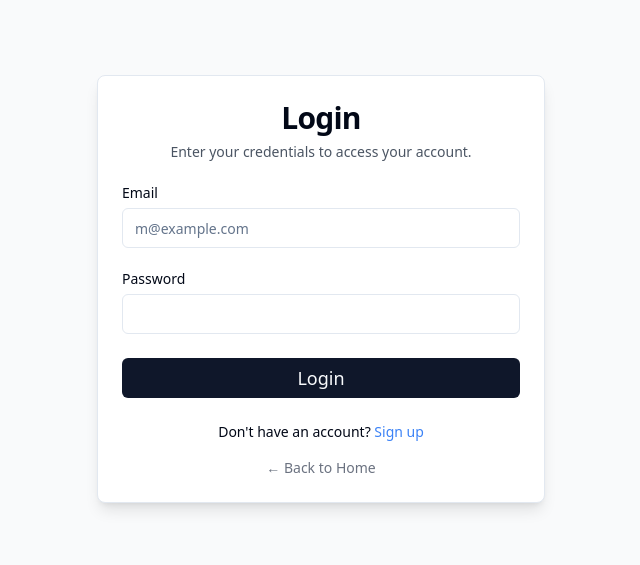
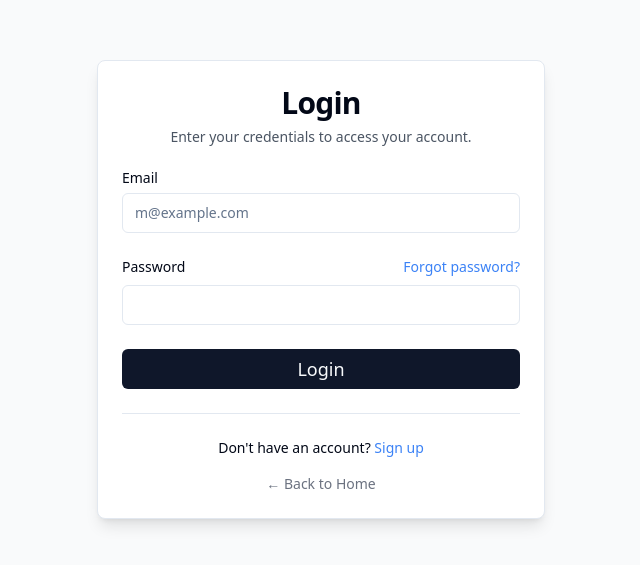
Before and after one commit to Joshikaa-R-5926/kavithai, a React (Vite) app: page /login in a window 1280 px wide. Shown: the part 111-676 px from the top of the page, without its empty margins (319-959 px from the left). Built offline with nearby package versions, Linux system fonts and the light colour scheme.

Commit message:
[dyad] Added "Forgot Password" link and separator to login page - wrote 1 file(s)

```diff
--- a/src/pages/LoginPage.tsx
+++ b/src/pages/LoginPage.tsx
@@ -6,7 +6,8 @@ import { Label } from "@/components/ui/label";
 import { Input } from "@/components/ui/input";
 import { Button } from "@/components/ui/button";
 import { Link, useNavigate } from "react-router-dom";
-import { showSuccess, showError } from "@/utils/toast"; // Assuming you have these toast utilities
+import { showSuccess, showError } from "@/utils/toast";
+import { Separator } from "@/components/ui/separator"; // Import Separator
 
 const LoginPage = () => {
   const [email, setEmail] = useState<string>("");
@@ -48,7 +49,12 @@ const LoginPage = () => {
               />
             </div>
             <div className="grid gap-2">
-              <Label htmlFor="password">Password</Label>
+              <div className="flex items-center justify-between">
+                <Label htmlFor="password">Password</Label>
+                <Link to="/forgot-password" className="text-sm text-blue-500 hover:underline dark:text-blue-400">
+                  Forgot password?
+                </Link>
+              </div>
               <Input
                 id="password"
                 type="password"
@@ -61,6 +67,7 @@ const LoginPage = () => {
               Login
             </Button>
           </form>
+          <Separator className="my-6" /> {/* Added separator */}
           <div className="mt-6 text-center text-sm">
             Don't have an account?{" "}
             <Link to="/register" className="text-blue-500 hover:underline">
```
